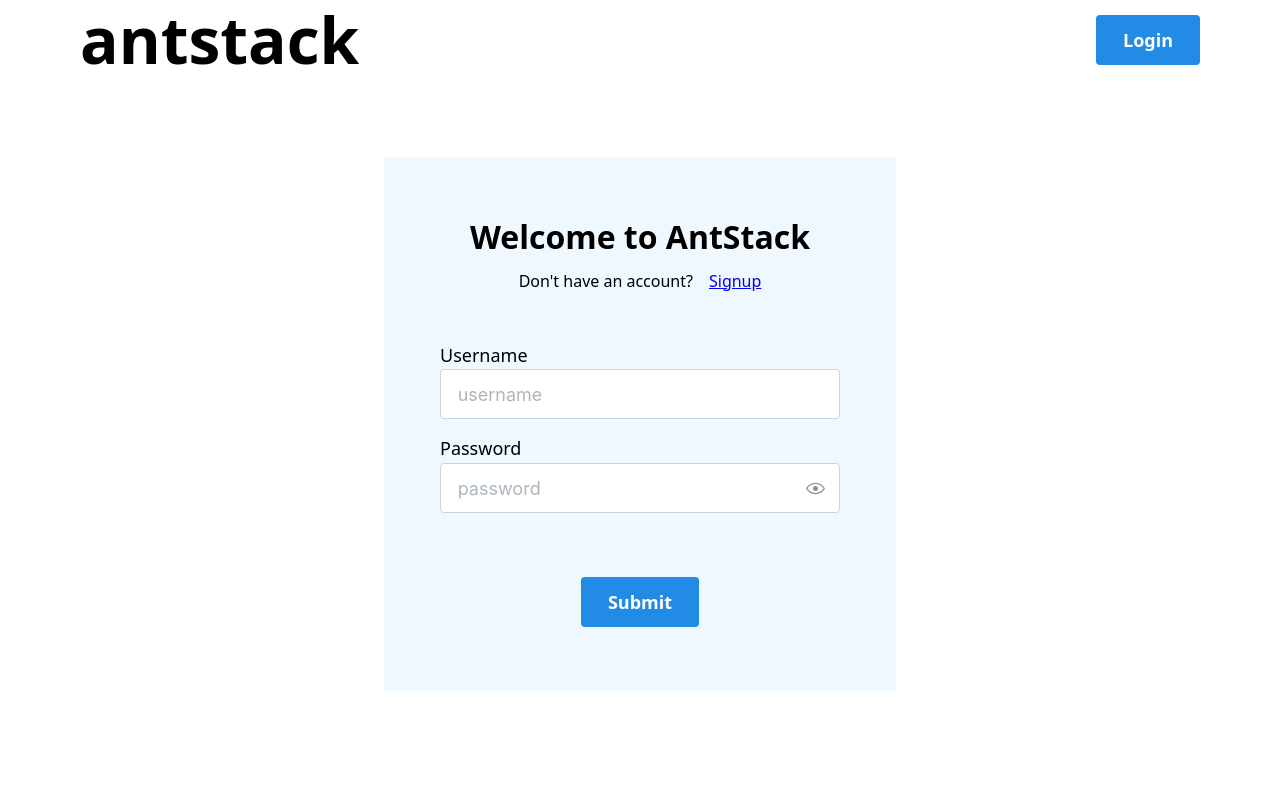
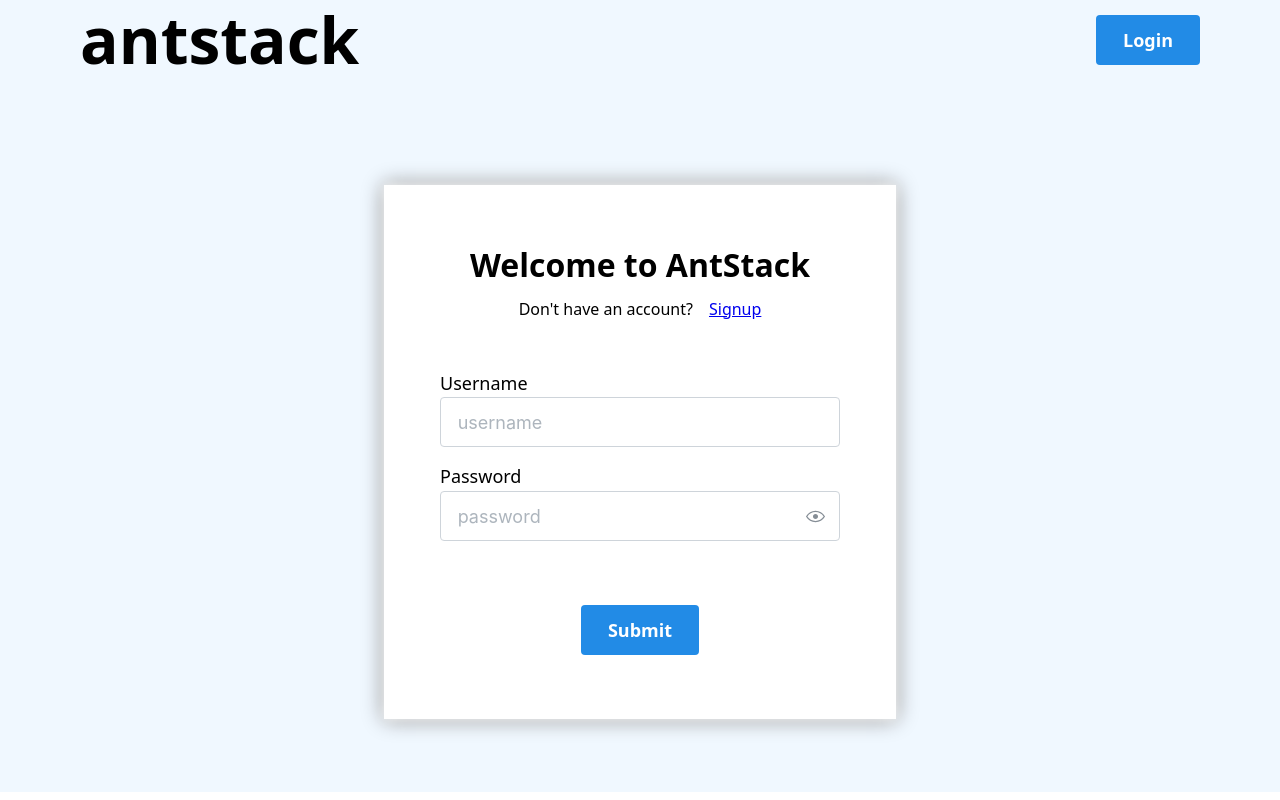
Before and after one commit to lordeadroid/login, a React (Vite) app: page /login in a window 1280 px wide. Built offline with nearby package versions, Linux system fonts and the light colour scheme.

Commit message:
changed color scheme for site

```diff
--- a/src/App.tsx
+++ b/src/App.tsx
@@ -16,7 +16,8 @@ const Layout: TReact = () => {
       justify={"center"}
       direction={"column"}
       p={"0rem 4rem"}
-      gap={"1.5rem"}
+      gap={"2rem"}
+      bg={"aliceblue"}
     >
       <NavigationBar />
       <Outlet />
--- a/src/Homepage/Homepage.tsx
+++ b/src/Homepage/Homepage.tsx
@@ -26,7 +26,9 @@ const HomePage = () => {
   };
 
   return username === EMPTYSTRING ? (
-    <Text>Homepage</Text>
+    <Flex h={"85vh"} justify={"center"} align={"center"}>
+      <Text>Homepage</Text>
+    </Flex>
   ) : (
     <Flex wrap={"wrap"} justify={"space-around"}>
       {productsData.map((product) => {
--- a/src/Login/Login-Page.tsx
+++ b/src/Login/Login-Page.tsx
@@ -49,7 +49,7 @@ const LoginPage: TReact = () => {
   });
 
   return (
-    <Flex w={"80vw"} h={"80vh"} justify={"center"} align={"center"} m={"auto"}>
+    <Flex w={"80vw"} h={"85vh"} justify={"center"} align={"center"} m={"auto"}>
       <Flex
         justify={"center"}
         align={"center"}
@@ -57,7 +57,10 @@ const LoginPage: TReact = () => {
         w={"40vw"}
         p={"4rem"}
         gap={"1rem"}
-        bg={"aliceblue"}
+        bg={"white"}
+        style={{
+          boxShadow: "0px 0px 10px white, 0px 0px 20px gray",
+        }}
       >
         <Text size="2rem" fw={700}>
           Welcome to AntStack
--- a/src/Navigation-Bar/Navigation-Bar.tsx
+++ b/src/Navigation-Bar/Navigation-Bar.tsx
@@ -12,7 +12,7 @@ const NavigationBar = () => {
       align={"center"}
       pos={"sticky"}
       top={"0rem"}
-      bg={"white"}
+      bg={"aliceblue"}
       style={{ zIndex: 1 }}
     >
       <Link to={PATH.home} style={{ all: "unset" }}>
--- a/src/Product/Product-Page.tsx
+++ b/src/Product/Product-Page.tsx
@@ -35,7 +35,7 @@ const ProductPage = () => {
         <Image
           src={mainImage}
           radius={"md"}
-          bg={"linear-gradient(transparent, aliceblue 75%)"}
+          bg={"linear-gradient(transparent, whitesmoke 75%)"}
         />
       </Flex>
       <Flex direction={"column"}>
--- a/src/Signup/Signup-Page.tsx
+++ b/src/Signup/Signup-Page.tsx
@@ -55,7 +55,7 @@ const SignupPage: TReact = () => {
   };
 
   return (
-    <Flex w={"80vw"} h={"80vh"} justify={"center"} align={"center"} m={"auto"}>
+    <Flex w={"80vw"} h={"85vh"} justify={"center"} align={"center"} m={"auto"}>
       <Flex
         justify={"center"}
         align={"center"}
@@ -63,7 +63,10 @@ const SignupPage: TReact = () => {
         w={"40vw"}
         p={"4rem"}
         gap={"1rem"}
-        bg={"aliceblue"}
+        bg={"white"}
+        style={{
+          boxShadow: "0px 0px 10px white, 0px 0px 20px gray",
+        }}
       >
         <Text size="2rem" fw={700}>
           Welcome to AntStack
```
